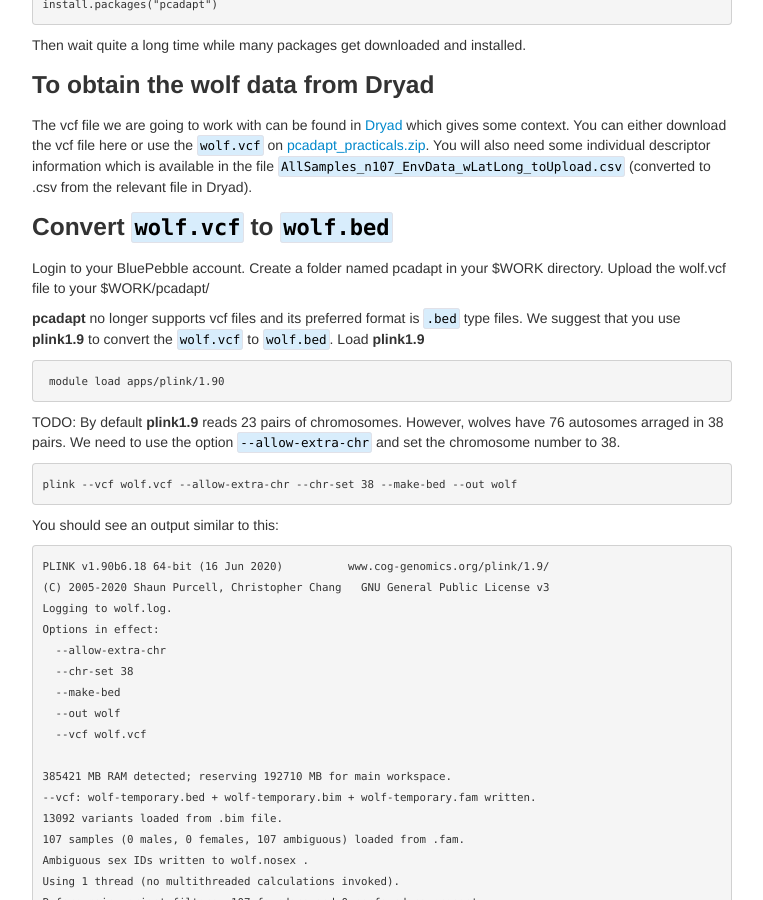
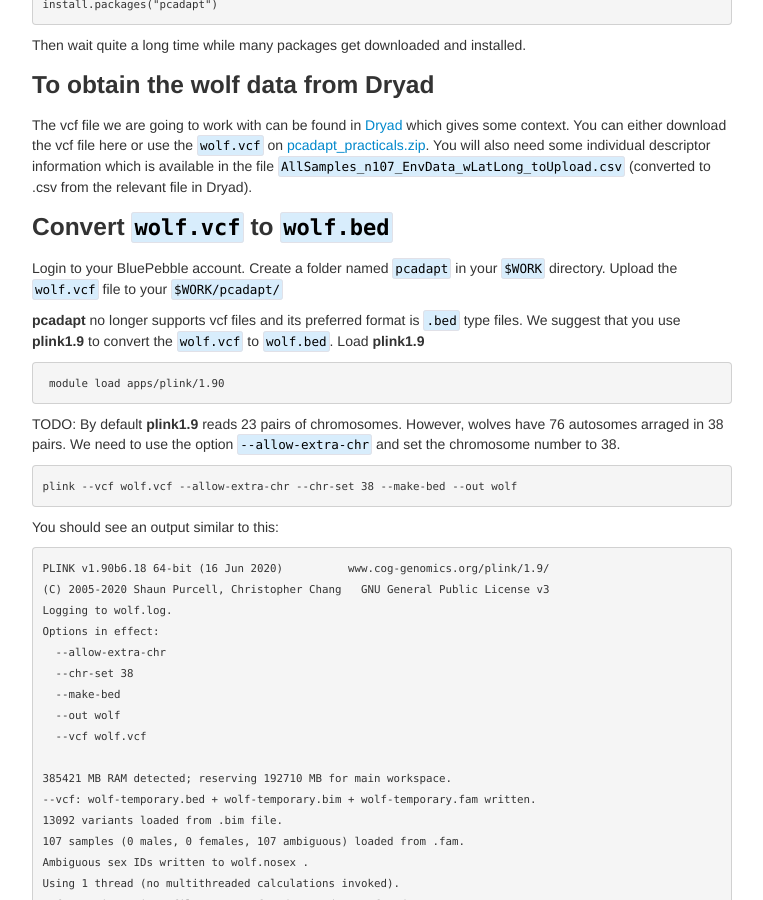
Before and after one commit to ritarasteiro/FieldCourse, a Jekyll site: the page built from pages/PCAdapt_practical.md, in a window 1280 px wide and 900 px high, scrolled down 429 px. Shown: the whole window, without its empty margins (258-1021 px from the left). Built offline with Jekyll 4.4.1, drawn with Linux system fonts in a browser that asks for light colours.

```diff
--- a/pages/PCAdapt_practical.md
+++ b/pages/PCAdapt_practical.md
@@ -27,7 +27,7 @@ which gives some context. You can either download the vcf file here or use the `
 
 
 ### Convert ``wolf.vcf`` to ``wolf.bed``
-Login to your BluePebble account. Create a folder named pcadapt in your $WORK directory. Upload the wolf.vcf file to your $WORK/pcadapt/
+Login to your BluePebble account. Create a folder named ``pcadapt`` in your ``$WORK`` directory. Upload the `wolf.vcf` file to your ``$WORK/pcadapt/``
 
 **pcadapt** no longer supports vcf files and its preferred format is ``.bed`` type files. We suggest that you use  **plink1.9** to convert the ``wolf.vcf`` to ``wolf.bed``.
 Load  **plink1.9**
```
